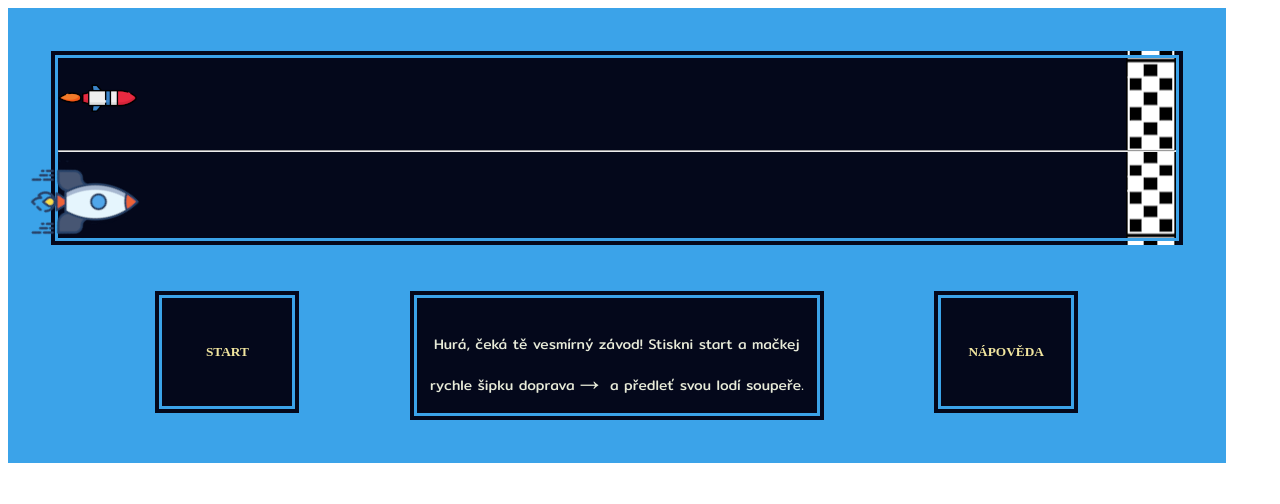
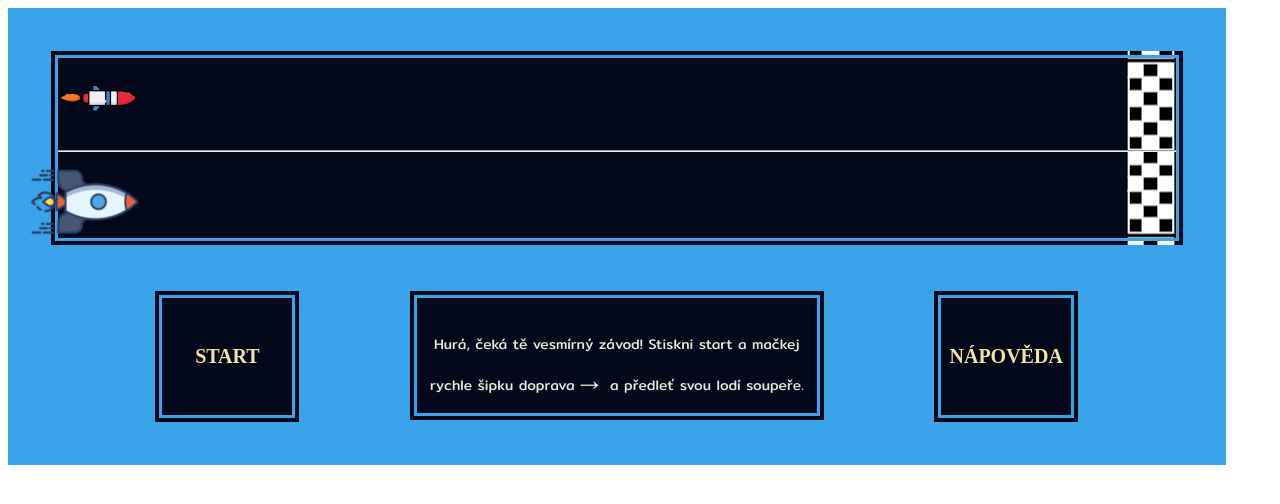
Before and after one commit to DorkaG/bludiste, a Vue app: page /zavod in a window 1280 px wide. Shown: the top 504 px of the page. Built offline with nearby package versions, Linux system fonts and the light colour scheme; a web font is replaced by a local one; what vue-js-modal would draw is missing.

Commit message:
tlačítka hra

```diff
--- a/src/components/Zavod.vue
+++ b/src/components/Zavod.vue
@@ -189,12 +189,13 @@
 
     .zavodniTlacitka {
         width: 150px;
-        height: 16vh;
+        height: 137px;
         background-color: rgb(4, 8, 27);
         border: 10px double rgb(59, 163, 233);
         color: rgb(241, 229, 159);
         font-family: 'Turret Road', cursive;
         font-weight: 800;
+        font-size: 20px;
     }
 
     .zavodni {
```
